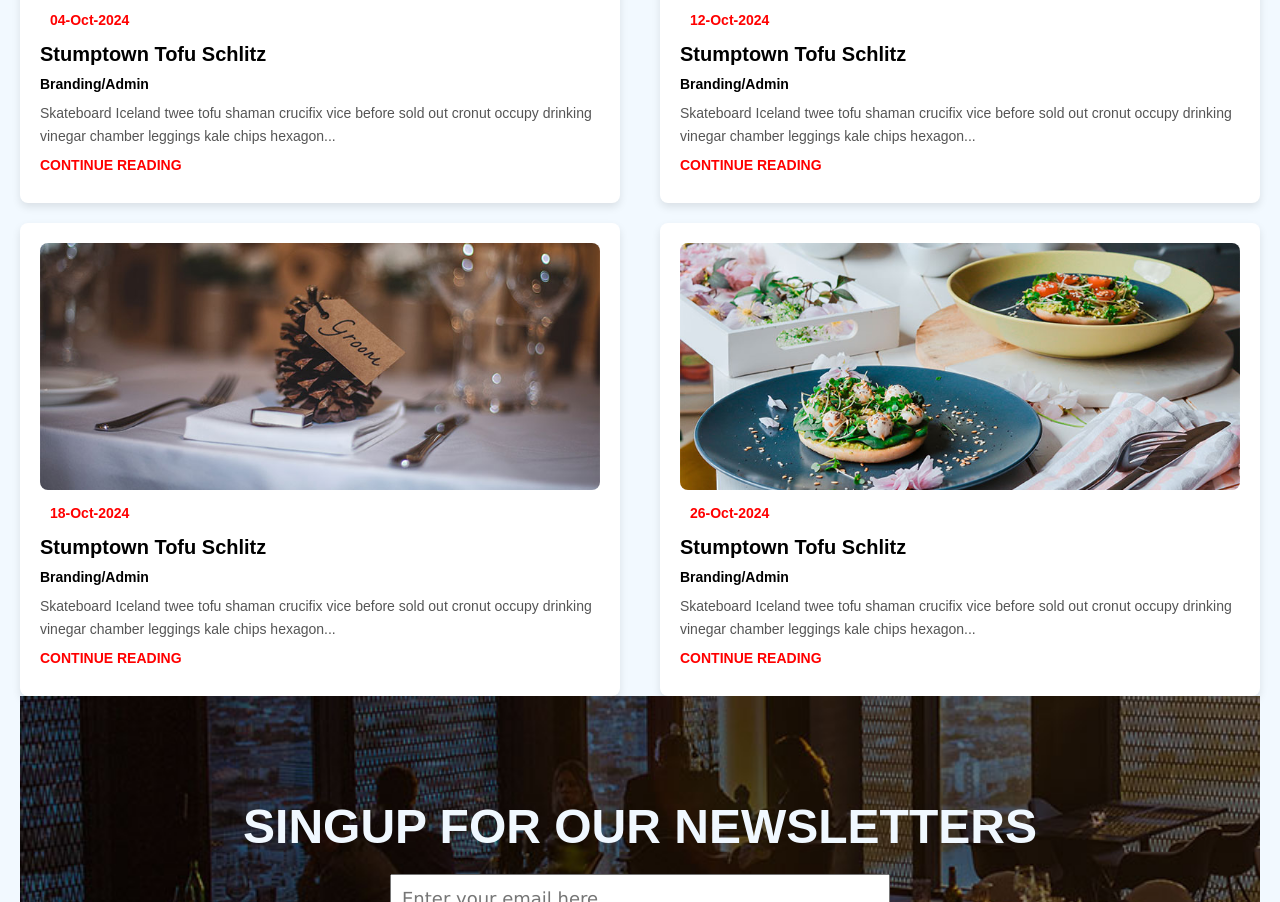
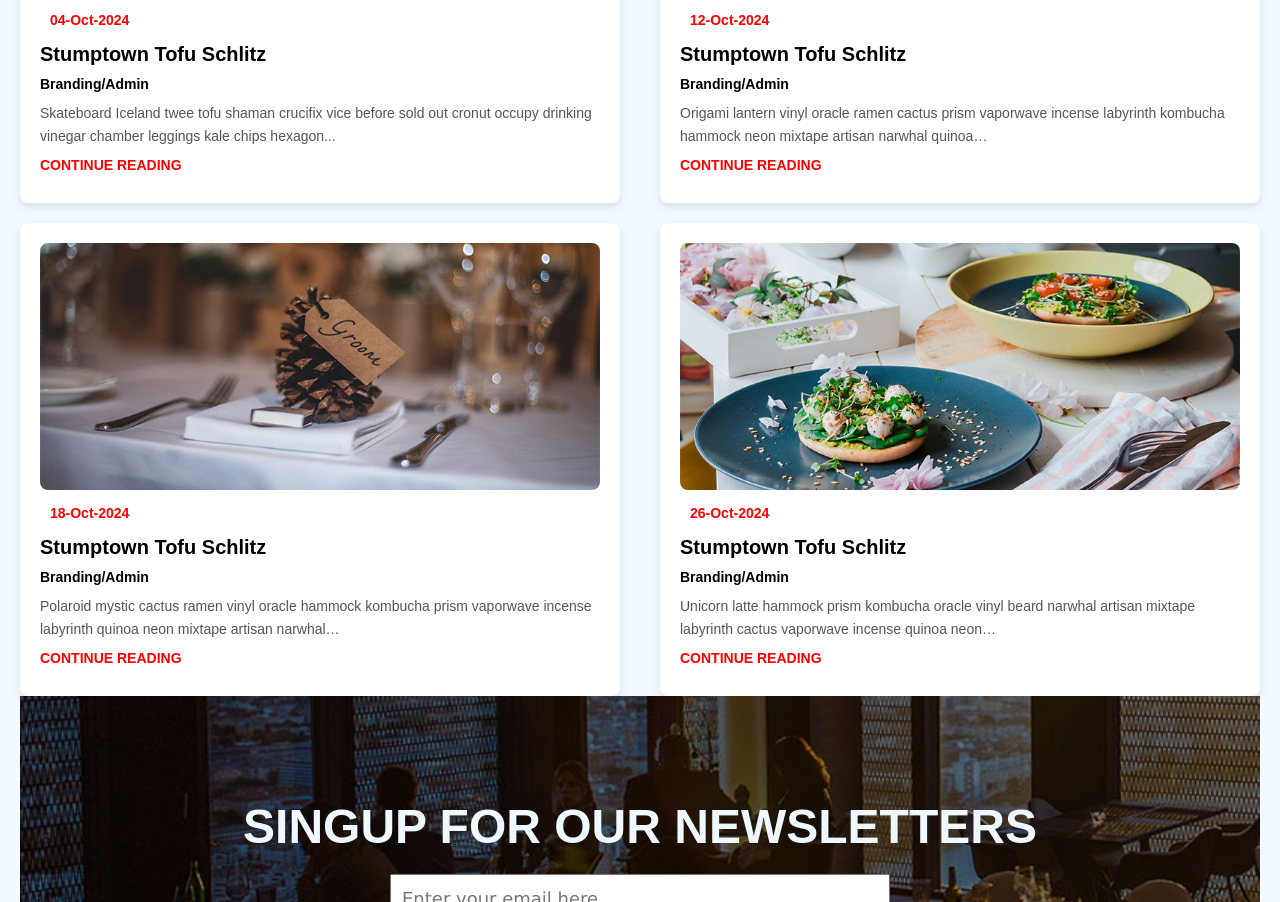
Before and after one commit to praveenknps1/RestaurantPage_-Html-Css-, a plain HTML site: page index.html in a window 1280 px wide. Shown: the part 2466-3368 px from the top of the page. Drawn offline with nearby package versions, Linux system fonts and the light colour scheme.

Commit message:
data changes

```diff
--- a/index.html
+++ b/index.html
@@ -742,7 +742,7 @@
             <div class="content">
                 <h1 class="h1_1">stumptown tofu schlitz</h1>
                 <b>Branding/Admin</b>
-                <p>Skateboard Iceland twee tofu shaman crucifix vice before sold out cronut occupy drinking vinegar chamber leggings kale chips hexagon...</p>
+                <p>Origami lantern vinyl oracle ramen cactus prism vaporwave incense labyrinth kombucha hammock neon mixtape artisan narwhal quinoa…</p>
                 <b class="read-more">CONTINUE READING</b>
             </div>
         </div>
@@ -752,7 +752,7 @@
             <div class="content">
                 <h1 class="h1_1">stumptown tofu schlitz</h1>
                 <b>Branding/Admin</b>
-                <p>Skateboard Iceland twee tofu shaman crucifix vice before sold out cronut occupy drinking vinegar chamber leggings kale chips hexagon...</p>
+                <p>Polaroid mystic cactus ramen vinyl oracle hammock kombucha prism vaporwave incense labyrinth quinoa neon mixtape artisan narwhal…</p>
                 <b class="read-more">CONTINUE READING</b>
             </div>
         </div>
@@ -762,7 +762,7 @@
             <div class="content">
                 <h1 class="h1_1">stumptown tofu schlitz</h1>
                 <b>Branding/Admin</b>
-                <p>Skateboard Iceland twee tofu shaman crucifix vice before sold out cronut occupy drinking vinegar chamber leggings kale chips hexagon...</p>
+                <p>Unicorn latte hammock prism kombucha oracle vinyl beard narwhal artisan mixtape labyrinth cactus vaporwave incense quinoa neon…</p>
                 <b class="read-more">CONTINUE READING</b>
             </div>
         </div>
```
